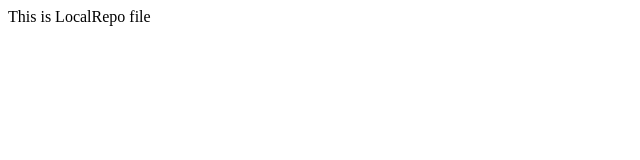
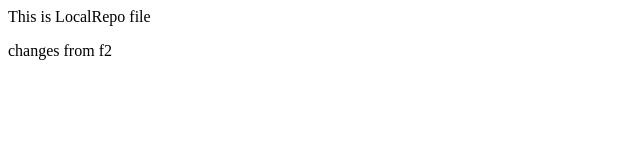
Before and after one commit to Kotigi-Jyothi/localrepo, a plain HTML site: page index.html in a window 1280 px wide. Shown: the full height of the page, 0-640 px from the left. Drawn offline with Linux system fonts and the light colour scheme.

Commit message:
Changed from f2

```diff
--- a/index.html
+++ b/index.html
@@ -1 +1,2 @@
 <p> This is LocalRepo file </p>
+<p> changes from f2 </p>
```
